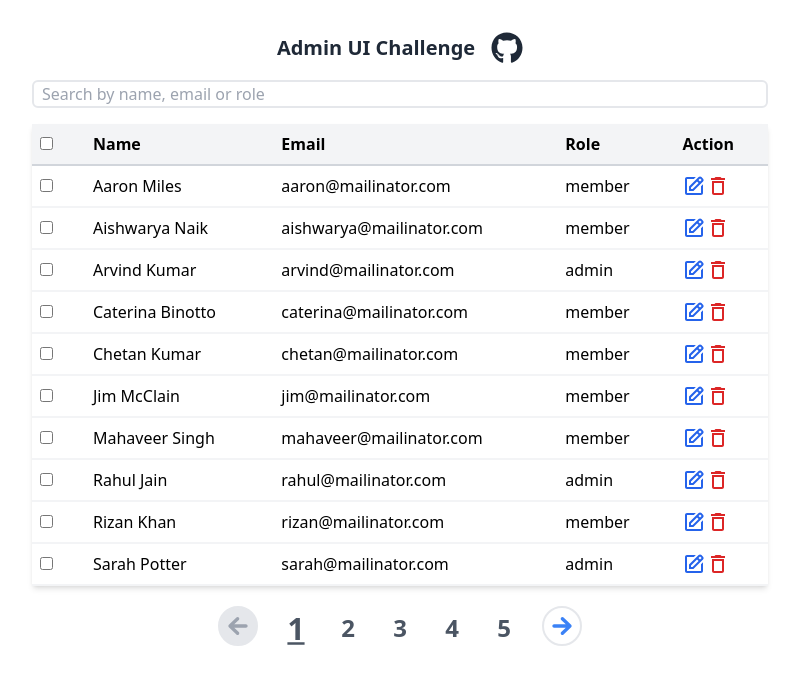
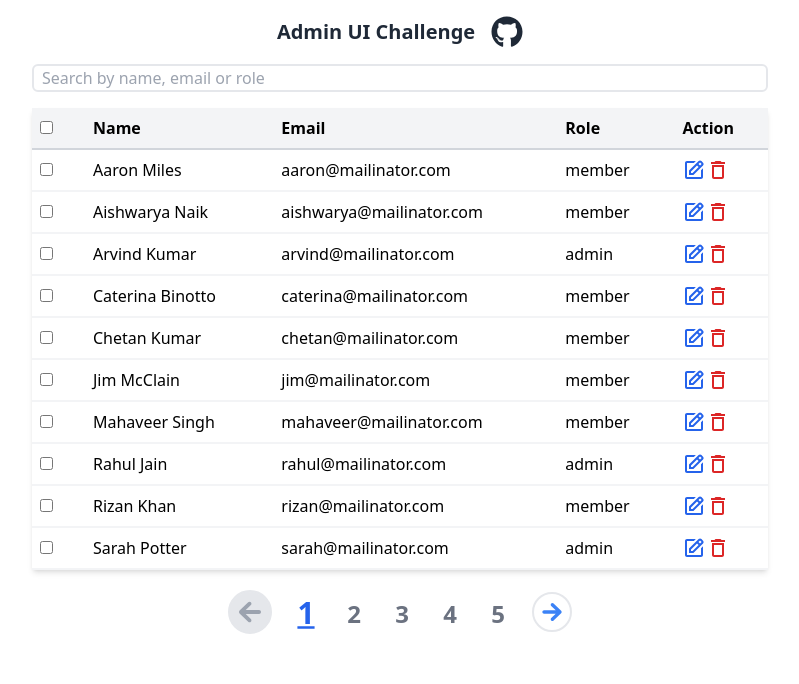
Before and after one commit to DjayChoudhary/admin-ui-challenge-geektrust-dhananjay, a React (Vite) app: page / in a window 1280 px wide. Shown: the top 684 px of the page, without its empty margins (240-1039 px from the left). Built offline with nearby package versions, Linux system fonts and the light colour scheme.

Commit message:
add aria-label to next and previous button

```diff
--- a/src/App.tsx
+++ b/src/App.tsx
@@ -76,7 +76,7 @@ export default function App() {
   }
 
   return (
-    <div className="mx-auto max-w-3xl p-4 m-4">
+    <div className="mx-auto max-w-3xl p-4 max-h-screen">
       <div className="flex flex-col justify-center items-center">
         <h1 className="flex items-center justify-center gap-4 text-xl font-extrabold text-gray-800 w-full">
           Admin UI Challenge
--- a/src/components/PaginationContainer.tsx
+++ b/src/components/PaginationContainer.tsx
@@ -33,17 +33,18 @@ export default function PaginationContainer({
   }, [currentPage]);
 
   return (
-    <nav className="flex items-center gap-6 justify-evenly py-5">
+    <nav className="flex items-center gap-5 justify-evenly py-5">
       <button
         disabled={currentPage <= 1}
         name="navigate backward"
+        aria-label="navigate backward"
         onClick={() => {
           // setCurrentPageCount((prev) => prev - PAGINATION_ROW_COUNT);
           setCurrentPage((prev) => (prev > 0 ? prev - 1 : 0));
         }}
         className="rounded-full border-2 p-1 disabled:bg-gray-200 disabled:text-gray-400 text-blue-500"
       >
-        <IoMdArrowRoundBack className="h-7 w-7" />
+        <IoMdArrowRoundBack className="h-8 w-8" />
       </button>
       {paginationRows.map((page) => {
         return (
@@ -53,10 +54,10 @@ export default function PaginationContainer({
             onClick={(e) => {
               setCurrentPage(page);
             }}
-            className={` w-7 h-7 text-gray-600 font-semibold text-2xl ${
+            className={` w-7 h-7  font-semibold text-2xl ${
               page === currentPage
-                ? "underline text-blue-600 scale-125 font-bold"
-                : "hover:text-gray-700 hover:scale-105"
+                ? "underline text-blue-600 scale-125 font-bold -mt-1"
+                : "hover:text-gray-700 hover:scale-105 text-gray-500"
             }`}
           >
             {page}
@@ -66,6 +67,7 @@ export default function PaginationContainer({
       <button
         disabled={currentPage >= paginationRows.length}
         name="navigate forward"
+        aria-label="navigate forward"
         onClick={() => {
           // setCurrentPageCount((prev) => prev + PAGINATION_ROW_COUNT);
           setCurrentPage((prev) =>
```
